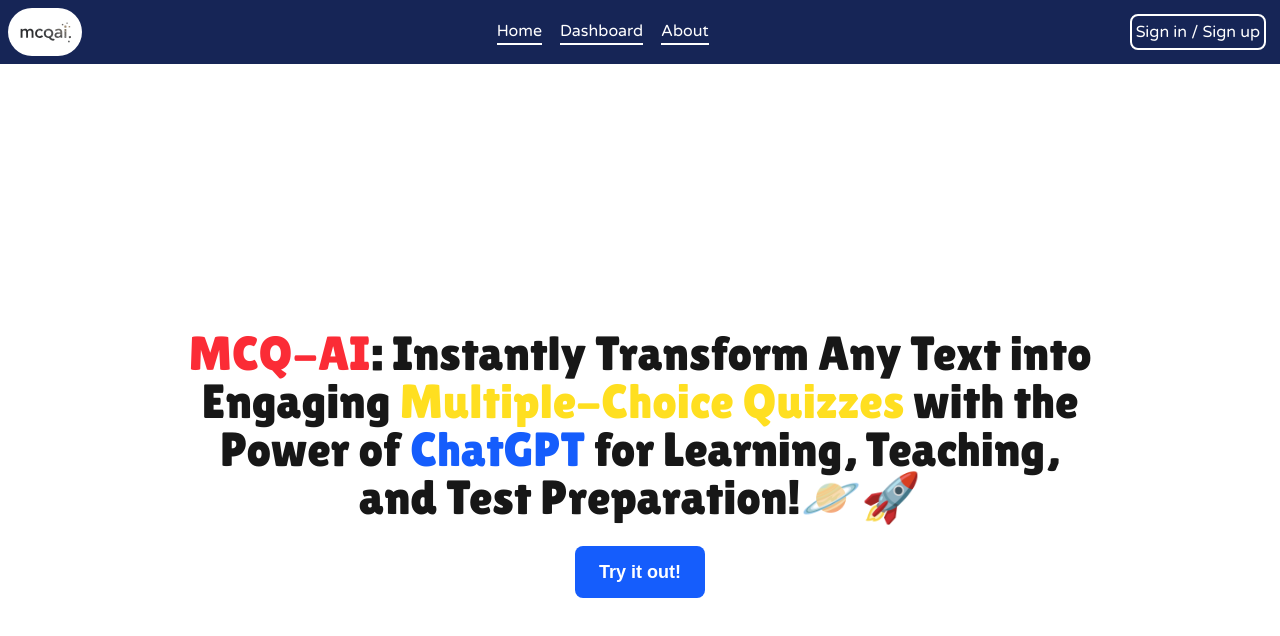
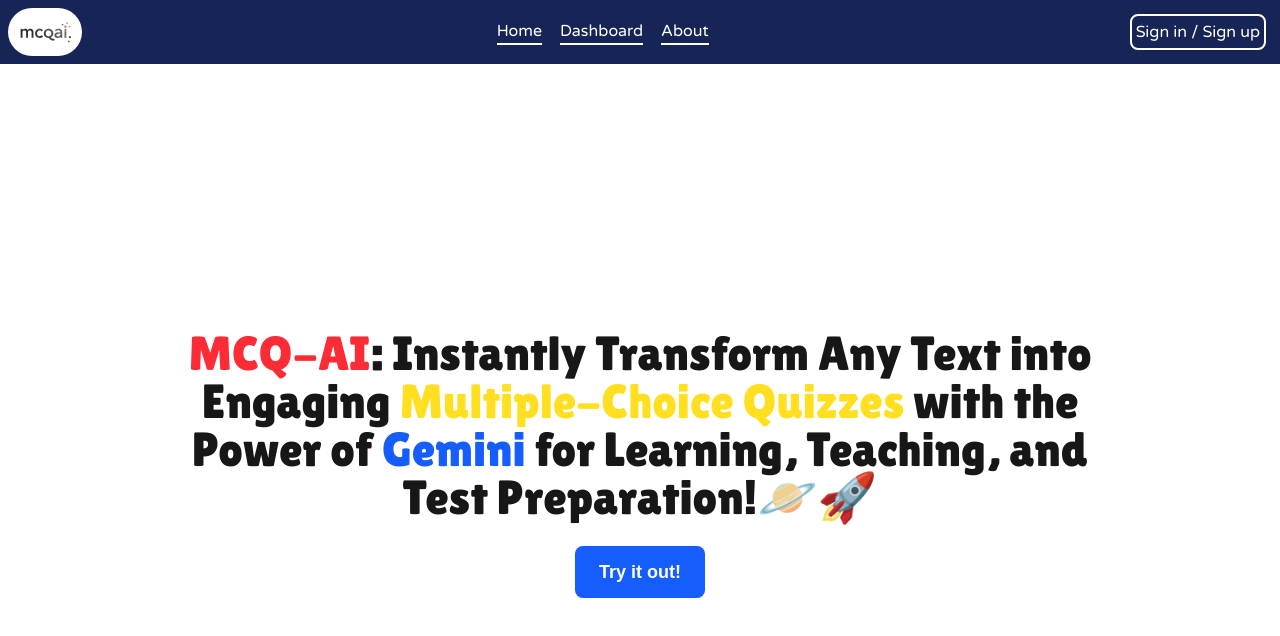
Before and after one commit to Axlinuz/MCQ-AI, a Next.js app: page / in a window 1280 px wide. Shown: the top 636 px of the page. Built offline with nearby package versions, Linux system fonts and the light colour scheme; no server answers.

Commit message:
Update page.js
changed from GPT source to GEMINI source

```diff
--- a/src/app/page.js
+++ b/src/app/page.js
@@ -21,7 +21,7 @@
         <span className="text-red-500">MCQ-AI</span>: Instantly Transform Any
         Text into Engaging{" "}
         <span className="text-yellow-300">Multiple-Choice Quizzes </span>with
-        the Power of <span className="text-blue-600">ChatGPT</span> for
+        the Power of <span className="text-blue-600">Gemini</span> for
         Learning, Teaching, and Test Preparation!🪐🚀
       </h1>
       <button
```
